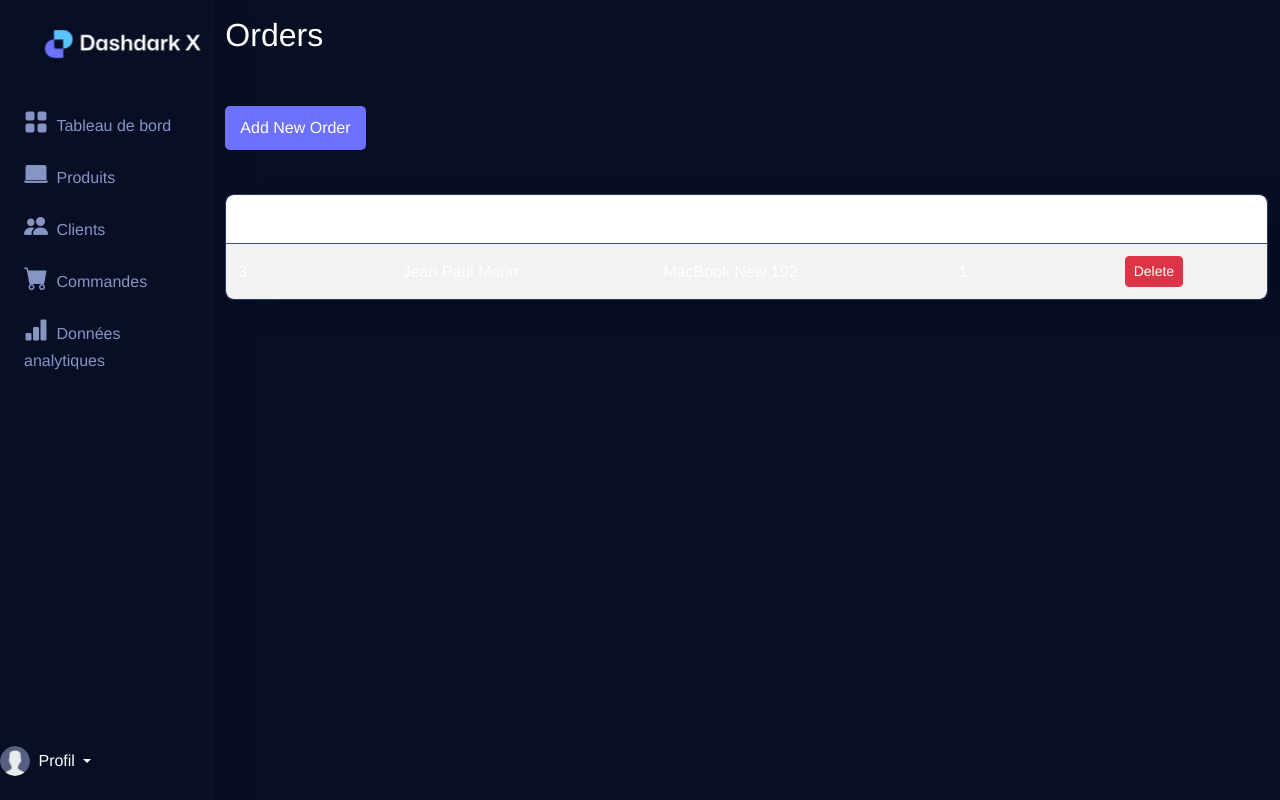
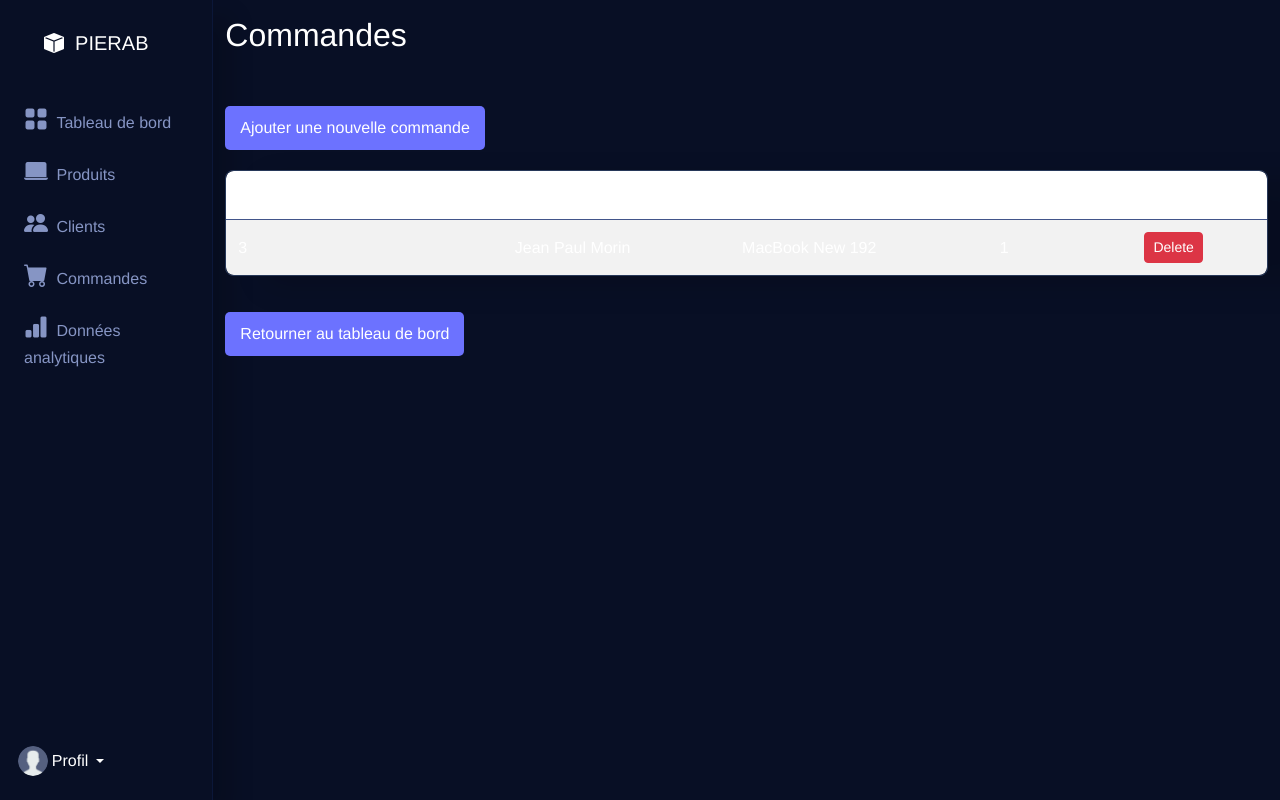
Before and after one commit to PierreDevC/projet_python_app_web_fonc, a Flask app: page /order_list in a window 1280 px wide. Run offline with Flask 2, Linux system fonts and the light colour scheme; a user stored in the database is signed in; data comes from the database, SQL or seed files in the repository; some libraries are stand-ins or nearby versions.

Commit message:
implementation du search pour customers

```diff
--- a/app.py
+++ b/app.py
@@ -366,23 +366,26 @@
     search = request.args.get('search')
 
     query = "SELECT * FROM customers"
-
     conditions = []
     params = ()
 
     if search:
-        conditions.append("first_name LIKE ?")
-        params += (f"%{search}%",)
+        conditions.append("(first_name LIKE ? OR last_name LIKE ?)")
+        params += (f"%{search}%", f"%{search}%")
 
     if conditions:
         query += " WHERE " + " AND ".join(conditions)
 
-    with sqlite3.connect('inventory.db') as conn:
-        conn.row_factory = sqlite3.Row
-        cursor = conn.cursor()
-        cursor.execute(query, params)
-        rows = cursor.fetchall()
-        return render_template("customer_list.html", rows=rows)
+    try:
+        with sqlite3.connect('inventory.db') as conn:
+            conn.row_factory = sqlite3.Row
+            cursor = conn.cursor()
+            cursor.execute(query, params)
+            rows = cursor.fetchall()
+            return render_template("customer_list.html", rows=rows)
+    except sqlite3.Error as e:
+        flash(f"Error filtering customers: {str(e)}", 'error')
+        return redirect(url_for('customer_list'))
 
 
 
--- a/templates/base.html
+++ b/templates/base.html
@@ -8,6 +8,7 @@
     <link rel="stylesheet" href="https://cdn.jsdelivr.net/npm/bootstrap-icons@1.3.0/font/bootstrap-icons.css">
     <script src="https://code.jquery.com/jquery-3.5.1.slim.min.js"></script>
     <script src="https://cdnjs.cloudflare.com/ajax/libs/Chart.js/2.9.4/Chart.js"></script>
+    <link rel="stylesheet" href="https://cdn.jsdelivr.net/npm/bootstrap-icons@1.11.3/font/bootstrap-icons.min.css">
     <title>{% block title %}My App{% endblock %}</title>
     <style>
         /* General body styling */
@@ -138,8 +139,8 @@
         <div class="row flex-nowrap">
             <div class="col-auto col-md-3 col-xl-2 px-sm-2 px-0 navbar-background-color border-end blue-border shadow-right">
                 <div class="d-flex flex-column align-items-center align-items-sm-start px-3 pt-2 text-white min-vh-100">
-                    <a href="/" class="d-flex align-items-center pb-3 mb-md-0 me-md-auto text-white text-decoration-none">
-                        <span class="logo fs-5 d-none d-sm-inline"><img src="/static/logo.png" alt="logo"></span>
+                    <a href="/dashboard" class="d-flex align-items-center pb-3 mb-md-0 me-md-auto text-white text-decoration-none">
+                        <span class="logo fs-5 d-none d-sm-inline"><i class="bi bi-box-fill"></i>&nbsp; PIERAB</span>
                     </a>
                     <ul class="nav nav-pills flex-column mb-sm-auto mb-0 align-items-center align-items-sm-start" id="menu">
                         <li class="nav-item">
@@ -167,8 +168,8 @@
                     <hr>
                     <div class="dropdown pb-4 fixed-bottom">
                         <a href="#" class="d-flex align-items-center text-white text-decoration-none dropdown-toggle" id="dropdownUser1" data-bs-toggle="dropdown" aria-expanded="false">
-                            <img src="/static/user.png" alt="hugenerd" width="30" height="30" class="rounded-circle">
-                            &nbsp;<span class="d-none d-sm-inline mx-1">
+                            &nbsp;&nbsp;&nbsp;&nbsp;<img src="/static/user.png" alt="hugenerd" width="30" height="30" class="rounded-circle">
+                           <span class="d-none d-sm-inline mx-1">
                                 Profil</span>
                         </a>
                         <ul class="dropdown-menu dropdown-menu-dark text-small shadow" aria-labelledby="dropdownUser1">
--- a/templates/order_list.html
+++ b/templates/order_list.html
@@ -33,22 +33,20 @@
     }
 </script>
 
-<h2 class="text-white">Orders</h2>
+<h2 class="text-white">Commandes</h2>
 <br>
 
 <button type="button" class="buttons" data-bs-toggle="modal" data-bs-target="#addOrderModal">
-    Add New Order
+    Ajouter une nouvelle commande
 </button>
-
-<br><br>
 
 <table id="datatable" class="table table-striped table-hover">
     <thead>
         <tr>
-            <th>Order ID</th>
-            <th>Customer</th>
-            <th>Product</th>
-            <th>Quantity</th>
+            <th>ID de la commande</th>
+            <th>Client</th>
+            <th>Produit</th>
+            <th>Quantité</th>
             <th>Actions</th>
         </tr>
     </thead>
@@ -72,32 +70,33 @@
     <div class="modal-dialog modal-dialog-centered">
         <div class="modal-content">
             <div class="modal-header">
-                <h5 class="modal-title">Add New Order</h5>
+                <h5 class="modal-title">Ajouter une nouvelle commande</h5>
                 <button type="button" class="btn-close" data-bs-dismiss="modal" aria-label="Close"></button>
             </div>
             <div class="modal-body">
                 <form action="{{ url_for('add_order') }}" method="POST">
                     <div class="mb-3">
-                        <label for="customer_id" class="form-label">Customer ID</label>
-                        <input type="text" class="form-control" name="customer_id" placeholder="Enter customer ID">
+                        <label for="customer_id" class="form-label">ID du client</label>
+                        <input type="text" class="form-control" name="customer_id" placeholder="Entrez l'ID du client">
                     </div>
                     <div class="mb-3">
-                        <label for="product_id" class="form-label">Product ID</label>
-                        <input type="text" class="form-control" name="product_id" placeholder="Enter product ID">
+                        <label for="product_id" class="form-label">ID du produit</label>
+                        <input type="text" class="form-control" name="product_id" placeholder="Entrez l'ID du produit">
                     </div>
                     <div class="mb-3">
-                        <label for="quantity" class="form-label">Quantity</label>
-                        <input type="text" class="form-control" name="quantity" placeholder="Enter quantity">
+                        <label for="quantity" class="form-label">Quantité</label>
+                        <input type="text" class="form-control" name="quantity" placeholder="Entrez la quantité">
                     </div>
                     <div class="modal-footer">
-                        <button type="button" class="btn btn-secondary" data-bs-dismiss="modal">Cancel</button>
-                        <button type="submit" class="btn btn-primary">Add Order</button>
+                        <button type="button" class="btn btn-secondary" data-bs-dismiss="modal">Annuler</button>
+                        <button type="submit" class="btn btn-primary">Ajouter la commande</button>
                     </div>
                 </form>
             </div>
         </div>
     </div>
 </div>
+<a href="/dashboard" class="buttons">Retourner au tableau de bord</a>
 
 <script>
     /*
--- a/templates/product_list.html
+++ b/templates/product_list.html
@@ -59,11 +59,11 @@
 </button>
 
   <p>
-    <button class="buttons" type="button" data-bs-toggle="collapse" data-bs-target="#collapseExample" aria-expanded="false" aria-controls="collapseExample">
+    <button class="buttons" type="button" data-bs-toggle="collapse" data-bs-target="#filterProducts" aria-expanded="false" aria-controls="collapseExample">
         <i class="bi bi-search"></i> &nbsp;Filtrer et rechercher
     </button>
   </p>
-  <div class="collapse" id="collapseExample">
+  <div class="collapse" id="filterProducts">
     <div class="card card-body">
         <form action="/filter_products" method="get">
             <div class="mb-3">
--- a/templates/result.html
+++ /dev/null
@@ -1,2 +0,0 @@
-<h1>{{msg}}</h1>
-<a href="/product_list">Go to products</a>
```
Also changed, not shown: templates/customer_list.html (+18 -9 lines), static/logo-v1.png.
